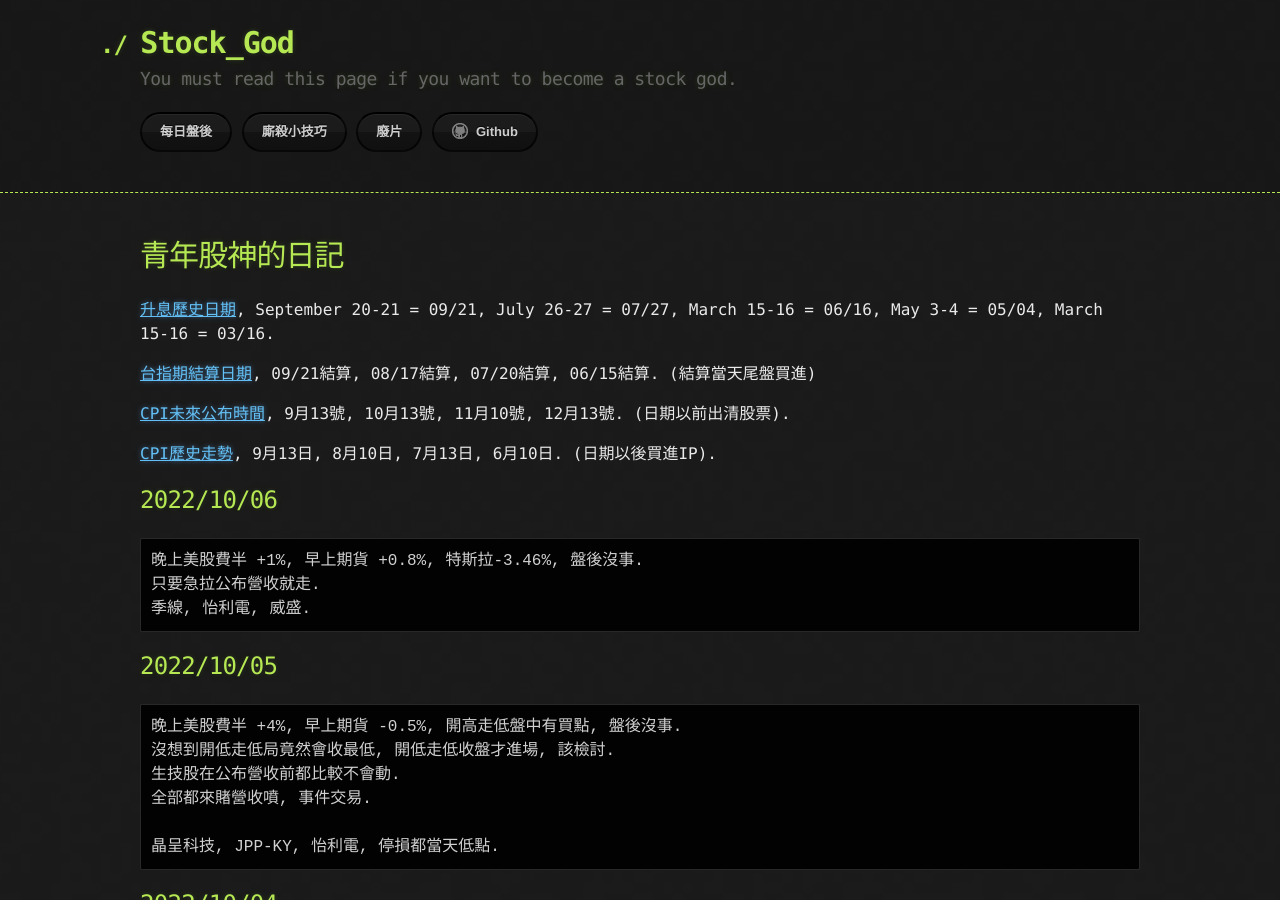
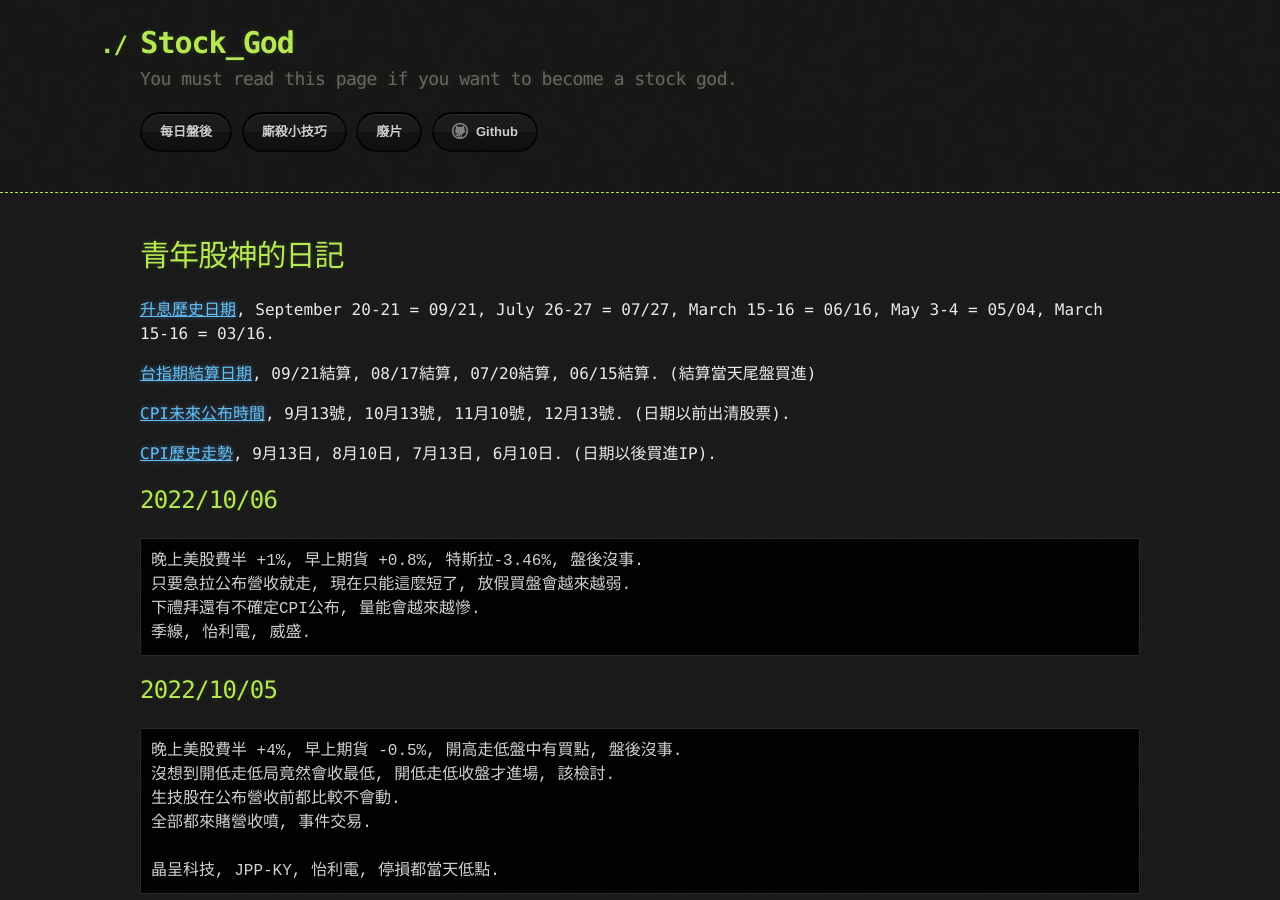
Before and after one commit to lepg5487/Stock_God, a Jekyll site: the page built from index.md, in a window 1280 px wide and 900 px high. Built offline with Jekyll 4.4.1, drawn with Linux system fonts in a browser that asks for light colours; our own code applies the rules of GitHub Pages for plain Markdown files.

Commit message:
Update index.md

````diff
--- a/index.md
+++ b/index.md
@@ -15,7 +15,8 @@ layout: testlayouts
 ## 2022/10/06
 ```
 晚上美股費半 +1%, 早上期貨 +0.8%, 特斯拉-3.46%, 盤後沒事.
-只要急拉公布營收就走.
+只要急拉公布營收就走, 現在只能這麼短了, 放假買盤會越來越弱.
+下禮拜還有不確定CPI公布, 量能會越來越慘.
 季線, 怡利電, 威盛.
 ```
 
````
